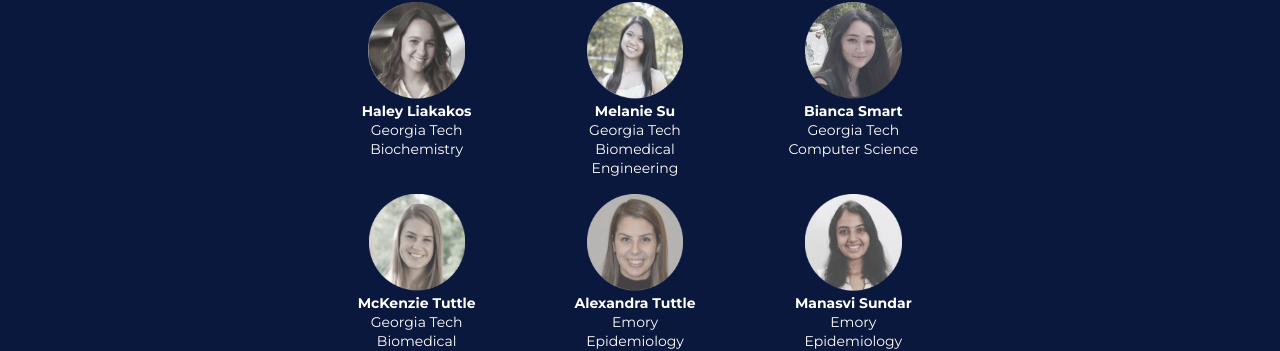
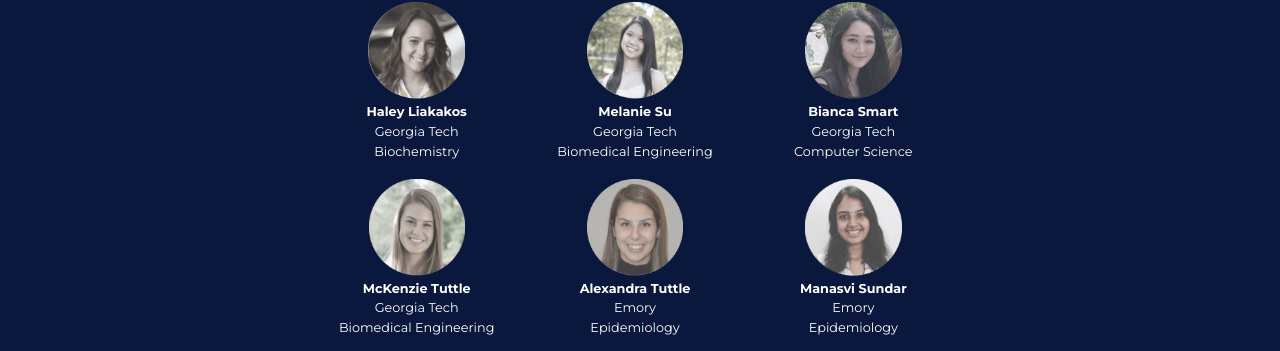
Before and after one commit to capacit-live/capacitweb, a plain HTML site: page about.html in a window 1280 px wide. Shown: the part 451-802 px from the top of the page. Drawn offline with nearby package versions, Linux system fonts and the light colour scheme.

Commit message:
correct bootstrap css

```diff
--- a/about.html
+++ b/about.html
@@ -15,7 +15,8 @@
 	<link href="https://fonts.googleapis.com/css?family=Montserrat:300,300i,400,400i,500,500i,600,600i,700,700i&display=swap" rel="stylesheet">
 
 	<!-- Stylesheets -->
-	<link rel="stylesheet" href="css/bootstrap.min.css"/>
+	<link rel="stylesheet" href="https://stackpath.bootstrapcdn.com/bootstrap/4.5.0/css/bootstrap.min.css"
+        integrity="sha384-9aIt2nRpC12Uk9gS9baDl411NQApFmC26EwAOH8WgZl5MYYxFfc+NcPb1dKGj7Sk" crossorigin="anonymous">
 	<link rel="stylesheet" href="css/font-awesome.min.css"/>
 	<link rel="stylesheet" href="css/owl.carousel.min.css"/>
 	<link rel="stylesheet" href="css/slicknav.min.css"/>
```
Also changed, not shown: index.html (+2 -1 lines).
